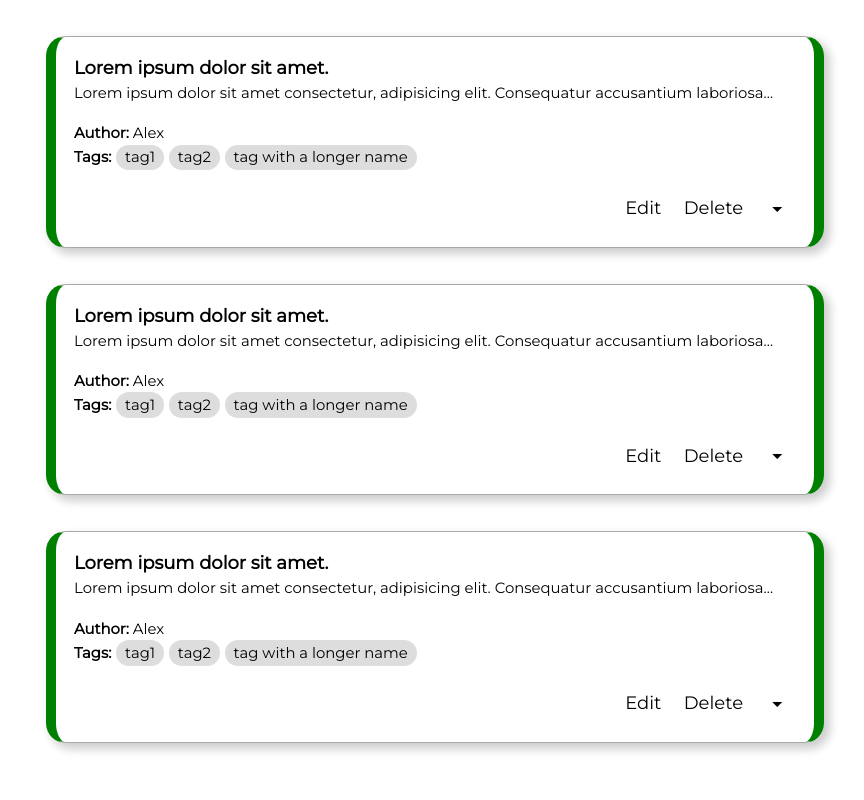
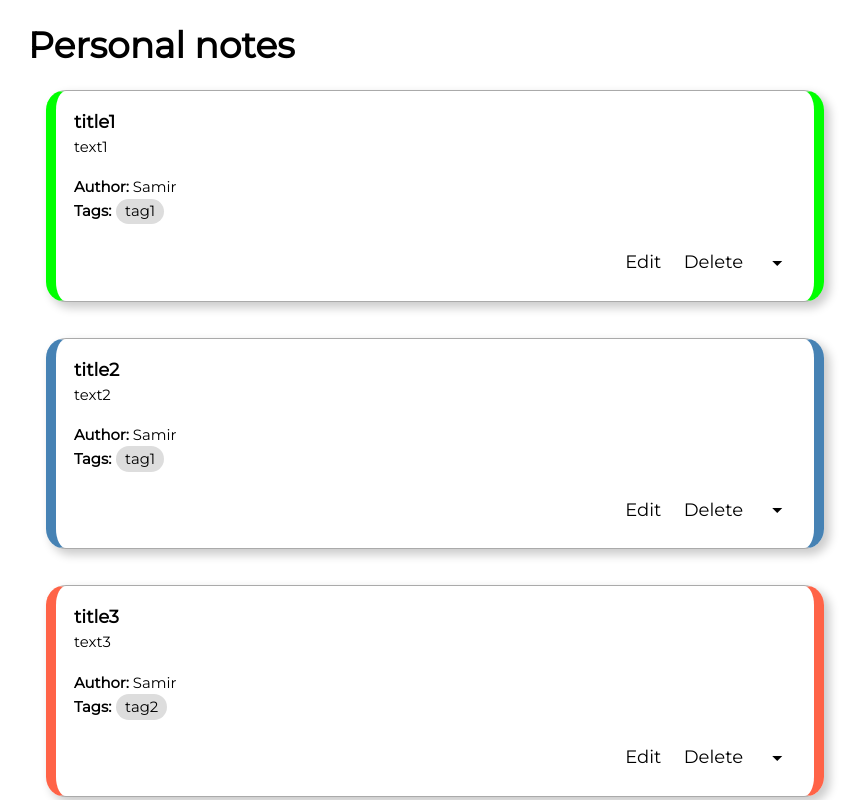
Before and after one commit to alex-teder/my-notebook, a React (Vite) app: page / in a window 1280 px wide. Shown: the top 800 px of the page, without its empty margins (205-1069 px from the left). Built offline with nearby package versions, Linux system fonts and the light colour scheme.

Commit message:
added mock notes

```diff
--- a/src/components/NoteItem.jsx
+++ b/src/components/NoteItem.jsx
@@ -4,32 +4,29 @@ import {MyButton} from './ui/MyButton'
 import {MyChip} from './ui/MyChip'
 import s from './NoteItem.module.scss'
 
-export function NoteItem() {
+export function NoteItem({note}) {
   const [isExpanded, setIsExpanded] = useState(false)
 
   return (
-    <MyCard rounded color="green">
+    <MyCard rounded color={note.color}>
       <NoteItemContent>
-        <div className={s.heading}>Lorem ipsum dolor sit amet.</div>
-        <div className={isExpanded ? s.text : s.textHidden}>
-          Lorem ipsum dolor sit amet consectetur, adipisicing elit. Consequatur accusantium
-          laboriosam harum odit tempora ex fugiat. Cumque, provident nesciunt quisquam sint velit
-          ducimus saepe, assumenda laboriosam aliquam vel quaerat iure animi magnam excepturi eius,
-          porro error quia ullam impedit. Molestias error vero ipsum dicta earum exercitationem
-          consequatur impedit deleniti perferendis!
-        </div>
+        <div className={s.heading}>{note.title}</div>
+        <div className={isExpanded ? s.text : s.textHidden}>{note.text}</div>
       </NoteItemContent>
+
       <NoteItemDetails>
         <div>
-          <b>Author: </b>Alex
+          <b>Author: </b>
+          {note.owner}
         </div>
         <div className={s.tags}>
           <b>Tags: </b>
-          <MyChip>tag1</MyChip>
-          <MyChip>tag2</MyChip>
-          <MyChip>tag with a longer name</MyChip>
+          {note.tags.map((tag, idx) => (
+            <MyChip key={`${tag}${idx}`}>{tag}</MyChip>
+          ))}
         </div>
       </NoteItemDetails>
+
       <NoteItemActions>
         <MyButton flat>Edit</MyButton>
         <MyButton flat>Delete</MyButton>
--- a/src/components/NoteList.jsx
+++ b/src/components/NoteList.jsx
@@ -1,22 +1,18 @@
 import {NoteItem} from './NoteItem'
 import s from './NoteList.module.scss'
 
-export function NoteList({data}) {
-  // if (!data || !data.length) {
-  //   return <p>No data...</p>
-  // }
+export function NoteList({notes}) {
+  if (!notes || !notes.length) {
+    return <p>No data...</p>
+  }
 
   return (
     <ul className={s.list}>
-      <li>
-        <NoteItem />
-      </li>
-      <li>
-        <NoteItem />
-      </li>
-      <li>
-        <NoteItem />
-      </li>
+      {notes.map(note => (
+        <li key={note.id}>
+          <NoteItem note={note} />
+        </li>
+      ))}
     </ul>
   )
 }
--- a/src/pages/PersonalNotesPage.jsx
+++ b/src/pages/PersonalNotesPage.jsx
@@ -1,10 +1,12 @@
 import {NoteList} from '../components/NoteList'
 import {MainLayoutWrapper} from '../components/MainLayoutWrapper'
+import {mockNotes} from '../utils/mockNotes'
 
 export function PersonalNotesPage() {
   return (
     <MainLayoutWrapper>
-      <NoteList />
+      <h1>Personal notes</h1>
+      <NoteList notes={mockNotes} />
     </MainLayoutWrapper>
   )
 }
--- /dev/null
+++ b/src/utils/mockNotes.js
@@ -0,0 +1,38 @@
+export const mockNotes = [
+  {
+    color: 'lime',
+    isPublic: false,
+    owner: 'Samir',
+    tags: ['tag1'],
+    text: 'text1',
+    title: 'title1',
+    id: 1,
+  },
+  {
+    color: 'steelblue',
+    isPublic: false,
+    owner: 'Samir',
+    tags: ['tag1'],
+    text: 'text2',
+    title: 'title2',
+    id: 2,
+  },
+  {
+    color: 'tomato',
+    isPublic: false,
+    owner: 'Samir',
+    tags: ['tag2'],
+    text: 'text3',
+    title: 'title3',
+    id: 3,
+  },
+  {
+    color: 'orange',
+    isPublic: false,
+    owner: 'Samir',
+    tags: ['tag2'],
+    text: 'text4',
+    title: 'title4',
+    id: 4,
+  },
+]
```
